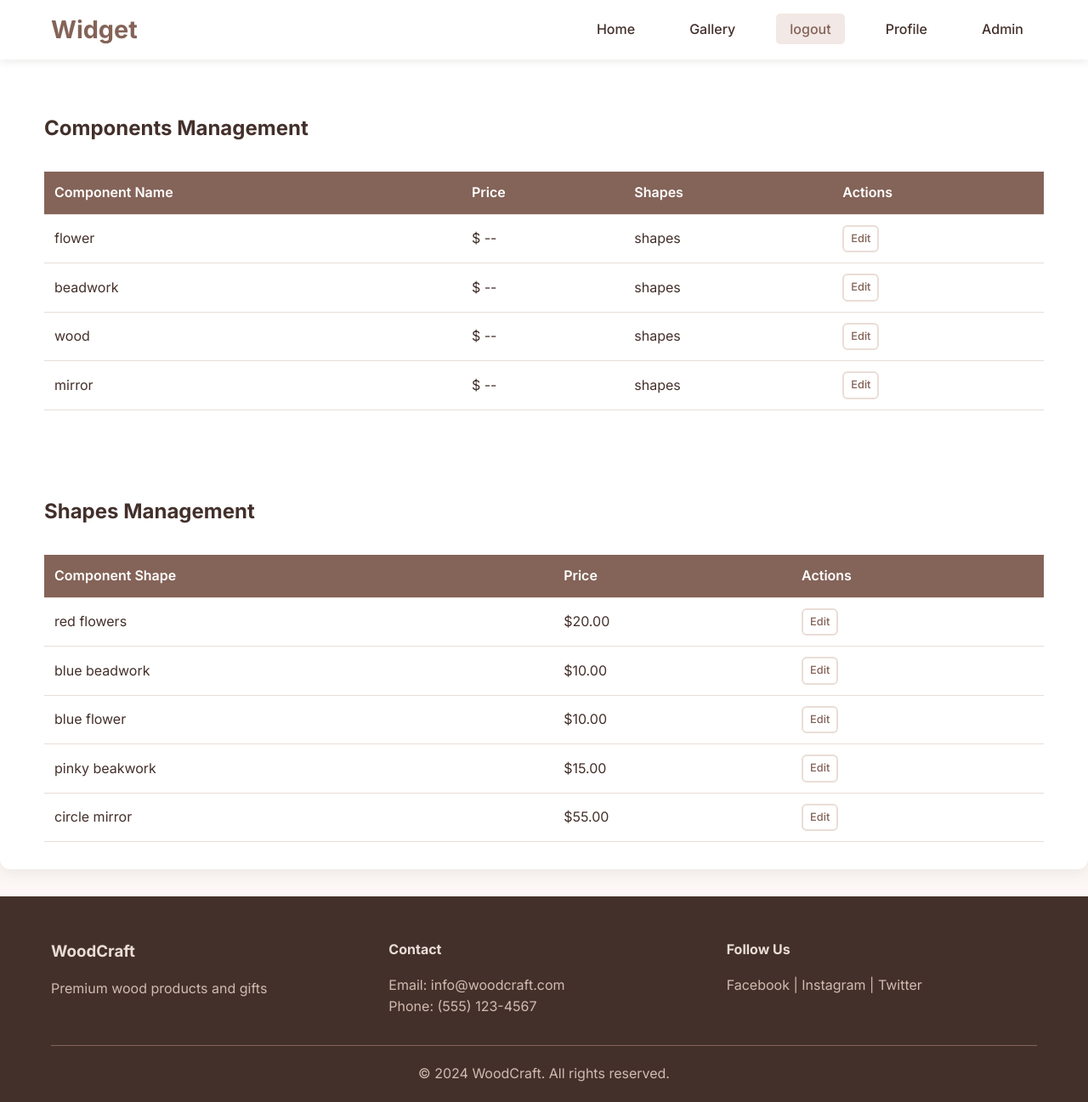
After one commit to Adham-AI-111/Widget-app, a Django app: page /admin-urls/components-shapes/ in a window 1280 px wide. The commit adds this page. Shown: the whole page at 85% size. Run offline with Django 4.2, Linux system fonts and the light colour scheme; a user stored in the database is signed in; data comes from the database, SQL or seed files in the repository; both versions use the stored data as it was after the commit.

Commit message:
coding CRUD for components and its shapes except delete function because every one of them  related for existing orders this will make issue if deleting

```diff
--- a/base/admin_urls.py
+++ b/base/admin_urls.py
@@ -6,5 +6,8 @@ urlpatterns = [
     path('add-product/', admin_views.add_product, name='add_product'),
     path('edit-product/<int:pk>/', admin_views.edit_product, name='edit_product'),
     path('delete-product/<int:pk>/', admin_views.delete_product, name='delete_product'),
-    path('access-components/', admin_views.full_access_components, name='access_components'),
+    path('components-shapes/', admin_views.components_shapes, name='components_shapes'),
+    path('access-components/', admin_views.full_access_components_shapes, name='access_components'),
+    path('delete-component/<int:pk>/', admin_views.delete_component, name='delete_component'),
+    path('delete-shape/<int:pk>/', admin_views.delete_shape, name='delete_shape'),
 ]
--- a/base/admin_views.py
+++ b/base/admin_views.py
@@ -10,7 +10,7 @@ def admin(request):
     context = {'products': products}
     return render(request, 'base/admin.html', context)
 
-
+# ! ----------- PRODUCTS ----------- ! #
 @login_required(login_url='login')
 def add_product(request):
     if request.method == 'POST':
@@ -46,8 +46,9 @@ def delete_product(request, pk):
     return render(request, 'base/delete.html', context)
 
 
+# ! ----------- COMPONENTS ----------- ! #
 @login_required(login_url='login')
-def full_access_components(request):
+def full_access_components_shapes(request):
     components = Components.objects.all()
     form_1 = CreateComponentForm()
     form_2 = CreateCpsDetailsForm()
@@ -64,3 +65,25 @@ def full_access_components(request):
             return redirect('access_components')
     context = {'form_1': form_1, 'form_2': form_2, 'components': components}
     return render(request, 'base/full_access_components.html', context)
+
+
+def components_shapes(request):
+    components = Components.objects.all()
+    shapes = Cps_details.objects.all()
+    # Create a dictionary to hold component shapes
+    context = {'components': components, 'shapes': shapes}
+    return render(request, 'base/components&shapes.html', context)
+
+def delete_component(request, pk):
+    component = get_object_or_404(Components, id=pk)
+    if request.method == 'POST':
+        component.delete()
+        return redirect('components_shapes')
+    return render(request, 'base/delete.html')
+
+def delete_shape(request, pk):
+    shape = get_object_or_404(Cps_details, id=pk)
+    if request.method == 'POST':
+        shape.delete()
+        return redirect('components_shapes')
+    return render(request, 'base/delete.html')
--- a/base/templates/base/admin.html
+++ b/base/templates/base/admin.html
@@ -150,6 +150,7 @@
             <h3>Quick Actions</h3>
             <div class="action-buttons">
                 <a href="{% url 'access_components' %}" class="btn-secondary">Access Components</a>
+                <a href="{% url 'components_shapes' %}" class="btn-secondary">Show Components & Shapes</a>
                 <a href="#" class="btn-secondary">Send Notifications</a>
             </div>
         </div>
--- /dev/null
+++ b/base/templates/base/components&shapes.html
@@ -0,0 +1,73 @@
+{% extends 'main.html' %}
+{% block content %}
+
+<div class="admin-section">
+            <!--! Components !-->
+            <div class="table-section">
+                <h3>Components Management</h3>
+                <table class="data-table">
+                    <thead>
+                        <!-- table columns name -->
+                        <tr>
+                            <th>Component Name</th>
+                            <th>Price</th>
+                            <th>Shapes</th>
+                            <!-- <th>Stock</th> -->
+                            <th>Actions</th>
+                        </tr>
+                    </thead>
+
+                    <tbody>
+                        <!-- rows content loop here-->
+                        {% for c in components %}
+                        <tr>
+                            <td>{{c.item}}</td>
+                            {% if c.price %}
+                            <td>${{c.price}}</td>
+                            {% else %}
+                            <td>$ --</td>
+                            {% endif %}
+                            <td>shapes</td>
+                            <td>
+                                <a href="#" class="btn-secondary" style="padding: 4px 8px; font-size: 0.8rem;">Edit</a>
+                                <!--! we won't to delete it, because it related to existing orders -->
+                                <!-- <a href="{% url 'delete_component' c.id %}" class="btn-secondary" style="padding: 4px 8px; font-size: 0.8rem; background-color: #dc3545; color: white;">Delete</a> -->
+                            </td>
+                        </tr>
+                        {% endfor %}
+                    </tbody>
+                </table>
+            </div>
+
+            <!--! SHAPES !-->
+            <div class="table-section">
+                <h3>Shapes Management</h3>
+                <table class="data-table">
+                    <thead>
+                        <!-- table columns name -->
+                        <tr>
+                            <th>Component Shape</th>
+                            <th>Price</th>
+                            <th>Actions</th>
+                        </tr>
+                    </thead>
+
+                    <tbody>
+                        <!-- rows content loop here-->
+                        {% for shape in shapes %}
+                        <tr>
+                            <td>{{shape.part_name}}</td>
+                            <td>${{shape.price}}</td>
+                            <td>
+                                <a href="#" class="btn-secondary" style="padding: 4px 8px; font-size: 0.8rem;">Edit</a>
+                                <!--! we won't to delete it, because it related to existing orders -->
+                                <!-- <a href="{% url 'delete_shape' shape.id %}" class="btn-secondary" style="padding: 4px 8px; font-size: 0.8rem; background-color: #dc3545; color: white;">Delete</a> -->
+                            </td>
+                        </tr>
+                        {% endfor %}
+                    </tbody>
+                </table>
+            </div>
+        </div>
+
+{% endblock %}
--- a/static/style/style.css
+++ b/static/style/style.css
@@ -1839,3 +1839,46 @@ border-top: 1px solid #eaddd7;
 .upload-icon .fas.fa-exclamation-triangle {
     color: #dc3545;
 }
+
+/* standard table */
+
+.data-table {
+    width: 100%;
+    border-collapse: collapse;
+    margin-top: 2rem;
+}
+
+.data-table th,
+.data-table td {
+    padding: 12px;
+    text-align: left;
+    border-bottom: 1px solid #eaddd7;
+}
+
+.data-table th {
+    background-color: #846358;
+    color: white;
+    font-weight: 600;
+}
+
+.data-table tr:hover {
+    background-color: #fdf8f6;
+}
+
+/* Fix for navbar overlap */
+.table-section {
+    margin-top: 100px;
+    padding: 0 20px;
+}
+
+/* Mobile responsive */
+@media (max-width: 768px) {
+    .data-table {
+        font-size: 0.9rem;
+    }
+
+    .data-table th,
+    .data-table td {
+        padding: 8px;
+    }
+}
```
Also changed, not shown: base/migrations/0004_alter_order_status.py (added), db.sqlite3.
